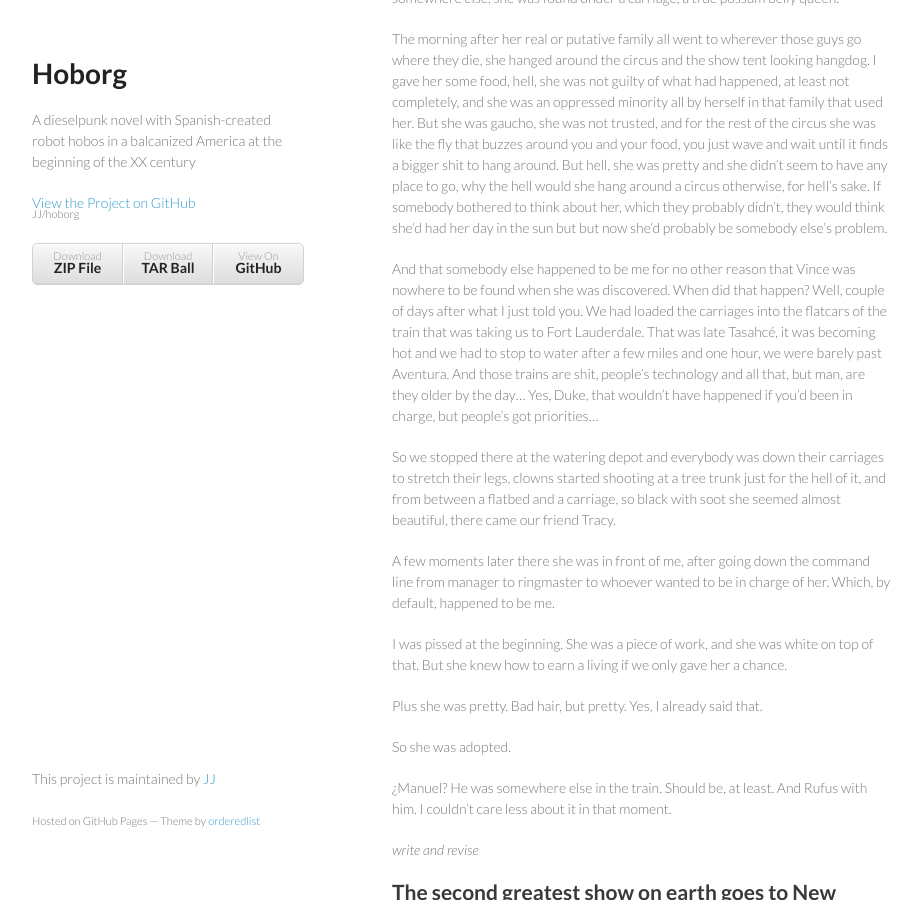
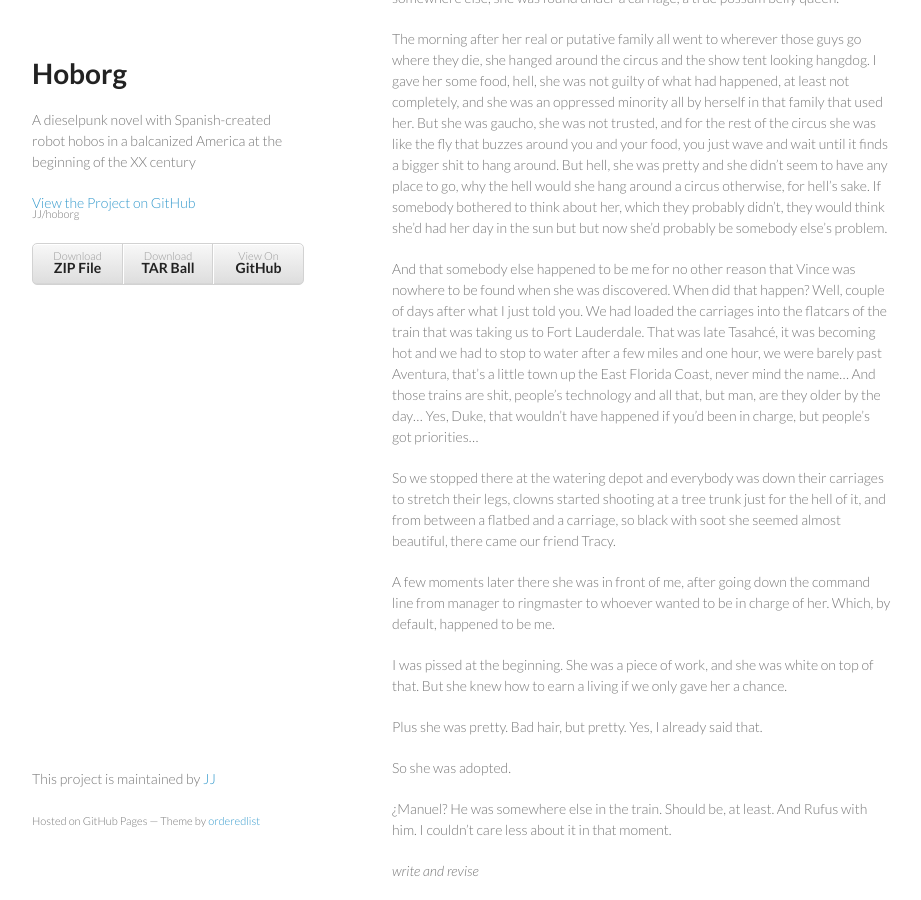
Before and after one commit to JJ/hoborg, a Jekyll site: the page built from text/text.md, in a window 1280 px wide and 900 px high, scrolled down 27608 px. Shown: the whole window, without its empty margins (178-1099 px from the left). Built offline with Jekyll 4.4.1, drawn with Linux system fonts in a browser that asks for light colours.

Commit message:
Sync text/text.md from master to gh-pages

```diff
--- a/text/text.md
+++ b/text/text.md
@@ -1543,7 +1543,8 @@ happen? Well, couple of days after what I just told you. We had loaded
 the carriages into the flatcars of the train that was taking us to
 Fort Lauderdale. That was late Tasahcé, it was becoming hot and we had
 to stop to water after a few miles and one hour, we were barely past
-Aventura. And those trains are shit, people's technology and all that,
+Aventura, that's a little town up the East Florida Coast, never mind
+the name... And those trains are shit, people's technology and all that,
 but man, are they older by the day... Yes, Duke, that wouldn't have
 happened if you'd been in charge, but people's got priorities...
 
```
